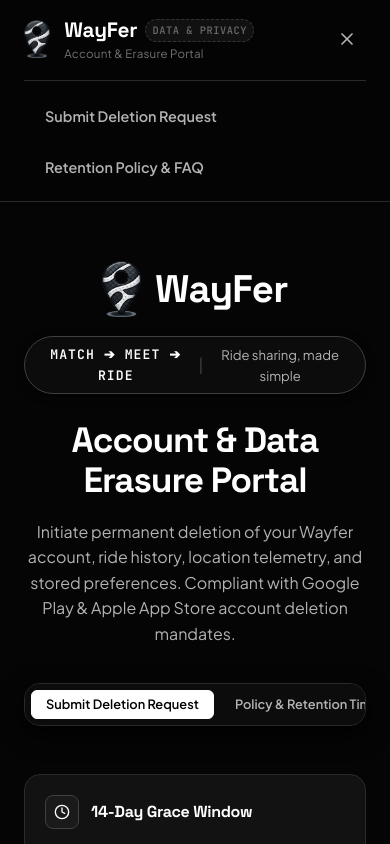
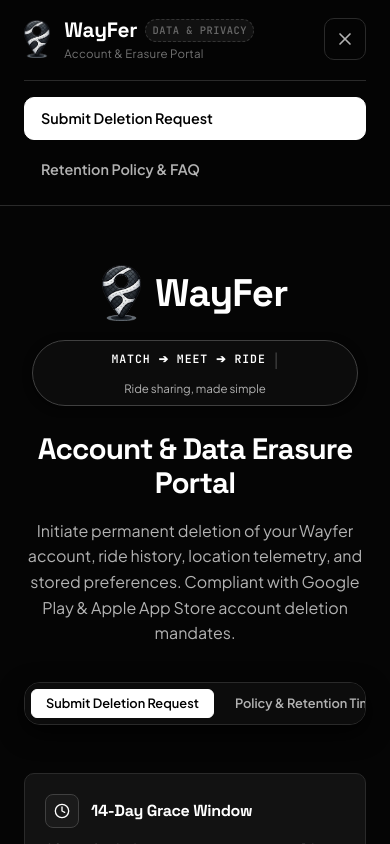
Before and after one commit to Shourya-276/wayfer--delete, a React (Vite) app: page / in a window 390 px wide. Both pictures are taken after a click on the button "Toggle navigation menu". Shown: the top 844 px of the page. Built offline with nearby package versions, Linux system fonts and the light colour scheme.

Commit message:
Enhance mobile responsive styling and UI polish across all devices

```diff
--- a/src/components/AdminPanel.jsx
+++ b/src/components/AdminPanel.jsx
@@ -407,7 +407,7 @@ export default function AdminPanel({ onExitToSite }) {
           </h1>
         </div>
 
-        <div style={{ display: 'flex', gap: '10px', flexWrap: 'wrap' }}>
+        <div className="admin-header-actions" style={{ display: 'flex', gap: '10px', flexWrap: 'wrap' }}>
           <button
             onClick={() => setShowAddModal(true)}
             className="btn btn-primary btn-sm"
@@ -444,7 +444,7 @@ export default function AdminPanel({ onExitToSite }) {
       </div>
 
       {/* Metric Cards */}
-      <div style={{
+      <div className="admin-metrics-grid" style={{
         display: 'grid',
         gridTemplateColumns: 'repeat(auto-fit, minmax(180px, 1fr))',
         gap: '14px',
--- a/src/components/DeletionForm.jsx
+++ b/src/components/DeletionForm.jsx
@@ -88,30 +88,8 @@ export default function DeletionForm({ onSubmissionSuccess, onNavigateToTrack })
     <>
       {/* Account Deletion Scheduled Confirmation Pop-up Modal */}
       {submittedRequest && (
-        <div style={{
-          position: 'fixed',
-          top: 0,
-          left: 0,
-          right: 0,
-          bottom: 0,
-          backgroundColor: 'rgba(0, 0, 0, 0.88)',
-          backdropFilter: 'blur(10px)',
-          display: 'flex',
-          alignItems: 'center',
-          justifyContent: 'center',
-          zIndex: 1000,
-          padding: '20px'
-        }}>
-          <div className="card animate-fade-in" style={{
-            maxWidth: '560px',
-            width: '100%',
-            padding: '36px 30px',
-            textAlign: 'center',
-            border: '2px solid #ffffff',
-            boxShadow: '0 0 35px rgba(255, 255, 255, 0.25)',
-            position: 'relative',
-            backgroundColor: '#0a0a0a'
-          }}>
+        <div className="modal-overlay">
+          <div className="card modal-content animate-fade-in">
             <button
               onClick={handleClosePopup}
               className="btn btn-ghost btn-sm"
@@ -227,11 +205,7 @@ export default function DeletionForm({ onSubmissionSuccess, onNavigateToTrack })
       )}
 
   return (
-    <div className="card" style={{
-      maxWidth: '780px',
-      margin: '20px auto 60px auto',
-      padding: '36px 32px'
-    }}>
+    <div className="card form-card">
       <div style={{
         display: 'flex',
         alignItems: 'center',
--- a/src/components/Hero.jsx
+++ b/src/components/Hero.jsx
@@ -42,29 +42,47 @@ export default function Hero({ currentView, setCurrentView }) {
         display: 'flex',
         alignItems: 'center',
         justifyContent: 'center',
-        marginBottom: '26px'
+        marginBottom: '26px',
+        padding: '0 8px'
       }}>
-        <div style={{
+        <div
+          className="hero-tagline-pill"
+          style={{
             display: 'inline-flex',
             alignItems: 'center',
-          gap: '10px',
+            justifyContent: 'center',
+            flexWrap: 'wrap',
+            gap: '8px',
             padding: '7px 18px',
             borderRadius: 'var(--radius-full)',
             backgroundColor: '#0c0c0c',
             border: '1px solid var(--border-strong)',
-          boxShadow: 'var(--shadow-sm)'
-        }}>
-          <span style={{
+            boxShadow: 'var(--shadow-sm)',
+            maxWidth: '100%'
+          }}
+        >
+          <span
+            className="hero-tagline-text"
+            style={{
               fontFamily: 'var(--font-mono)',
               fontSize: '0.82rem',
               fontWeight: '700',
               letterSpacing: '0.08em',
-            color: '#ffffff'
-          }}>
+              color: '#ffffff',
+              whiteSpace: 'nowrap'
+            }}
+          >
             MATCH ➔ MEET ➔ RIDE
           </span>
           <span style={{ color: 'var(--border-strong)' }}>|</span>
-          <span style={{ fontSize: '0.82rem', color: 'var(--text-secondary)' }}>
+          <span
+            className="hero-tagline-text"
+            style={{
+              fontSize: '0.82rem',
+              color: 'var(--text-secondary)',
+              whiteSpace: 'nowrap'
+            }}
+          >
             Ride sharing, made simple
           </span>
         </div>
--- a/src/components/Navbar.jsx
+++ b/src/components/Navbar.jsx
@@ -129,8 +129,17 @@ export default function Navbar({ currentView, setCurrentView, isAdminAuthenticat
           {/* Mobile Menu Button */}
           <button
             onClick={() => setMobileMenuOpen(!mobileMenuOpen)}
-            className="btn btn-ghost btn-sm mobile-menu-btn"
-            style={{ padding: '8px' }}
+            className="btn btn-ghost mobile-menu-btn"
+            style={{
+              minWidth: '42px',
+              minHeight: '42px',
+              padding: '8px',
+              display: 'flex',
+              alignItems: 'center',
+              justifyContent: 'center',
+              borderRadius: 'var(--radius-md)',
+              border: '1px solid var(--border-medium)'
+            }}
             aria-label="Toggle navigation menu"
           >
             {mobileMenuOpen ? <X size={20} /> : <Menu size={20} />}
@@ -146,19 +155,19 @@ export default function Navbar({ currentView, setCurrentView, isAdminAuthenticat
           borderTop: '1px solid var(--border-medium)',
           display: 'flex',
           flexDirection: 'column',
-          gap: '12px'
+          gap: '8px'
         }}>
           <button
             onClick={() => handleNavClick('portal')}
-            className="btn btn-ghost"
-            style={{ justifyContent: 'flex-start', width: '100%' }}
+            className={`btn ${currentView === 'portal' ? 'btn-primary' : 'btn-ghost'}`}
+            style={{ justifyContent: 'flex-start', width: '100%', padding: '12px 16px' }}
           >
             Submit Deletion Request
           </button>
           <button
             onClick={() => handleNavClick('policy')}
-            className="btn btn-ghost"
-            style={{ justifyContent: 'flex-start', width: '100%' }}
+            className={`btn ${currentView === 'policy' ? 'btn-primary' : 'btn-ghost'}`}
+            style={{ justifyContent: 'flex-start', width: '100%', padding: '12px 16px' }}
           >
             Retention Policy & FAQ
           </button>
--- a/src/index.css
+++ b/src/index.css
@@ -391,3 +391,149 @@ a {
 .pulse-border {
   animation: pulseBorder 3s infinite ease-in-out;
 }
+
+/* ====================================================
+   MOBILE RESPONSIVENESS & UI POLISH
+   ==================================================== */
+
+/* Touch & tap enhancements */
+button,
+a,
+input[type="checkbox"],
+input[type="radio"],
+.btn {
+  touch-action: manipulation;
+  -webkit-tap-highlight-color: transparent;
+}
+
+/* Form Container Card */
+.form-card {
+  max-width: 780px;
+  margin: 20px auto 60px auto;
+  padding: 36px 32px;
+}
+
+/* Modal Popup container */
+.modal-overlay {
+  position: fixed;
+  top: 0;
+  left: 0;
+  right: 0;
+  bottom: 0;
+  background-color: rgba(0, 0, 0, 0.88);
+  backdrop-filter: blur(10px);
+  -webkit-backdrop-filter: blur(10px);
+  display: flex;
+  align-items: center;
+  justify-content: center;
+  z-index: 1000;
+  padding: 16px;
+}
+
+.modal-content {
+  max-width: 560px;
+  width: 100%;
+  padding: 36px 30px;
+  text-align: center;
+  border: 2px solid #ffffff;
+  box-shadow: 0 0 35px rgba(255, 255, 255, 0.25);
+  position: relative;
+  background-color: #0a0a0a;
+  max-height: calc(100vh - 32px);
+  overflow-y: auto;
+  -webkit-overflow-scrolling: touch;
+}
+
+/* Mobile Screen Breakpoints */
+@media (max-width: 768px) {
+  /* Prevent iOS zoom on inputs */
+  .form-input,
+  .form-select,
+  .form-textarea {
+    font-size: 16px !important;
+  }
+
+  .form-card {
+    padding: 24px 18px !important;
+    margin: 14px auto 40px auto !important;
+  }
+
+  .card {
+    padding: 20px 16px;
+    border-radius: var(--radius-md);
+  }
+
+  .modal-content {
+    padding: 26px 18px !important;
+  }
+
+  /* Admin Header & Toolbar wrapping */
+  .admin-header-actions {
+    width: 100%;
+    display: flex;
+    flex-wrap: wrap;
+    gap: 8px;
+  }
+
+  .admin-header-actions .btn {
+    flex: 1 1 calc(50% - 4px);
+    font-size: 0.78rem;
+    padding: 8px 10px;
+  }
+
+  /* Metric cards: 2 columns on mobile */
+  .admin-metrics-grid {
+    grid-template-columns: repeat(2, 1fr) !important;
+    gap: 10px !important;
+  }
+
+  .admin-metrics-grid > div:last-child {
+    grid-column: span 2;
+  }
+
+  /* Table styling */
+  .table-container {
+    -webkit-overflow-scrolling: touch;
+    border-radius: var(--radius-sm);
+  }
+
+  .mono-table th,
+  .mono-table td {
+    padding: 10px 12px;
+    font-size: 0.8rem;
+    white-space: nowrap;
+  }
+
+  .mono-table td:nth-child(2) {
+    white-space: normal;
+    min-width: 160px;
+  }
+}
+
+@media (max-width: 480px) {
+  .btn-lg {
+    padding: 12px 18px;
+    font-size: 0.92rem;
+    width: 100% !important;
+  }
+
+  .form-card {
+    padding: 20px 14px !important;
+  }
+
+  h1 {
+    font-size: 1.85rem !important;
+  }
+
+  .hero-tagline-pill {
+    padding: 6px 12px !important;
+  }
+
+  .hero-tagline-text {
+    font-size: 0.72rem !important;
+  }
+
+  .scope-option {
+    padding: 12px 10px !important;
+  }
+}
```
Lines whose indentation alone changed are shown as unchanged.
